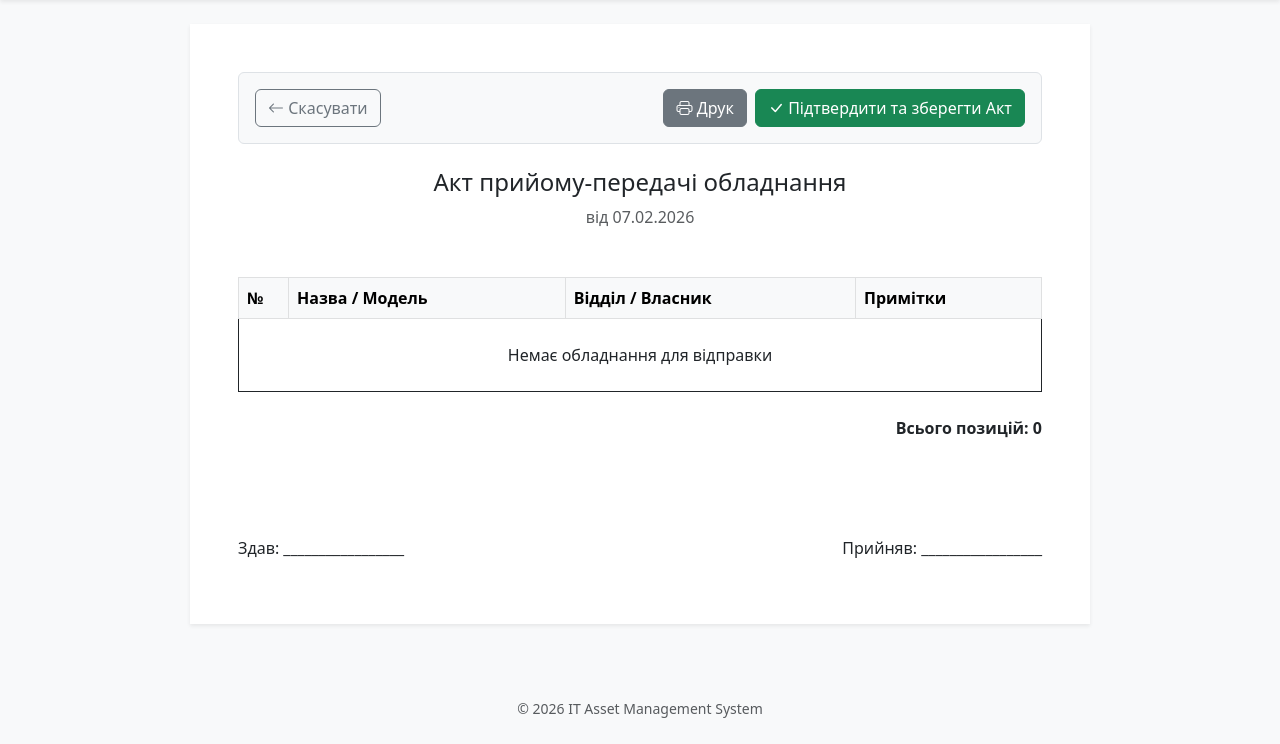
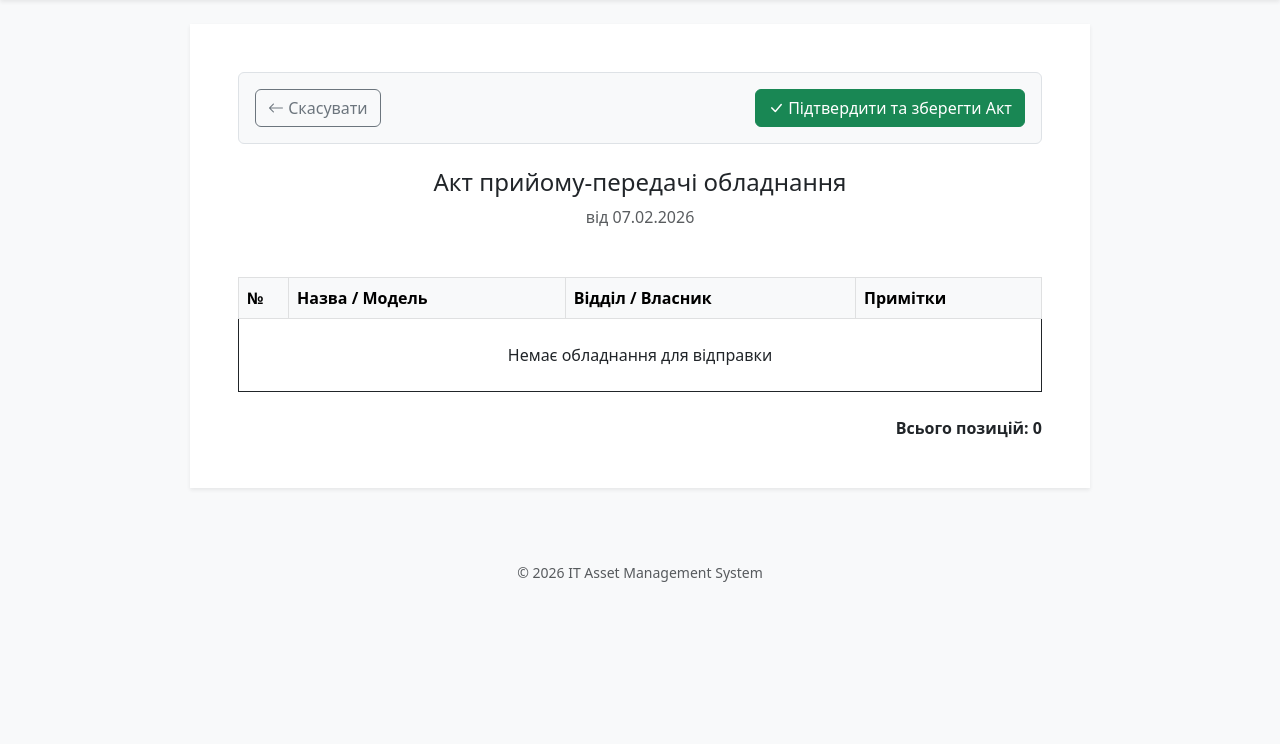
Before and after one commit to Strong2197/it-asset-mgmt, a Django app: page /service/print-preview/ in a window 1280 px wide. Shown: the part 56-800 px from the top of the page. Run offline with Django 5.2, Linux system fonts and the light colour scheme; data that the repository does not hold is empty.

Commit message:
Small qol features

```diff
--- a/config/urls.py
+++ b/config/urls.py
@@ -12,7 +12,7 @@ from service.models import ServiceTask
 
 def home_view(request):
     # Існуючий код статистики
-    assets_count = Asset.objects.count()
+    assets_count = Asset.objects.filter(is_archived=False).count()
 
     waiting_for_repair = ServiceTask.objects.filter(
         date_sent__isnull=True, is_completed=False
--- a/templates/service/print_preview.html
+++ b/templates/service/print_preview.html
@@ -11,9 +11,7 @@
         </div>
 
         <div class="d-flex gap-2">
-            <button onclick="window.print()" class="btn btn-secondary">
-                <i class="bi bi-printer"></i> Друк
-            </button>
+
 
             <form method="POST" action="{% url 'save_report' %}">
                 {% csrf_token %}
@@ -64,13 +62,6 @@
         <strong>Всього позицій: {{ tasks.count }}</strong>
     </div>
 
-    <div class="row mt-5 pt-5">
-        <div class="col-6">
-            <p>Здав: _________________</p>
-        </div>
-        <div class="col-6 text-end">
-            <p>Прийняв: _________________</p>
-        </div>
-    </div>
+
 </div>
 {% endblock %}
--- a/templates/service/report_detail.html
+++ b/templates/service/report_detail.html
@@ -10,7 +10,11 @@
         }
         h2 { text-align: center; margin-bottom: 5px; }
         p.date { text-align: center; margin-bottom: 30px; color: #555; }
-
+@media print{
+    body{
+        margin: 0 20px;
+    }
+}
         table {
             width: 100%;
             border-collapse: collapse;
--- a/templates/staff/staff_list.html
+++ b/templates/staff/staff_list.html
@@ -110,8 +110,13 @@
                     </tbody>
                 </table>
             </div>
+            <div class="card-footer bg-white border-top-0 py-3 rounded-3 shadow-sm mt-3">
+                <small class="text-muted">Всього записів: <span id="record-count">{{ employees.count }}</span></small>
+            </div>
         </div>
+
     </div>
+
 </div>
 
 <div class="modal fade" id="deleteModal" tabindex="-1">
```
